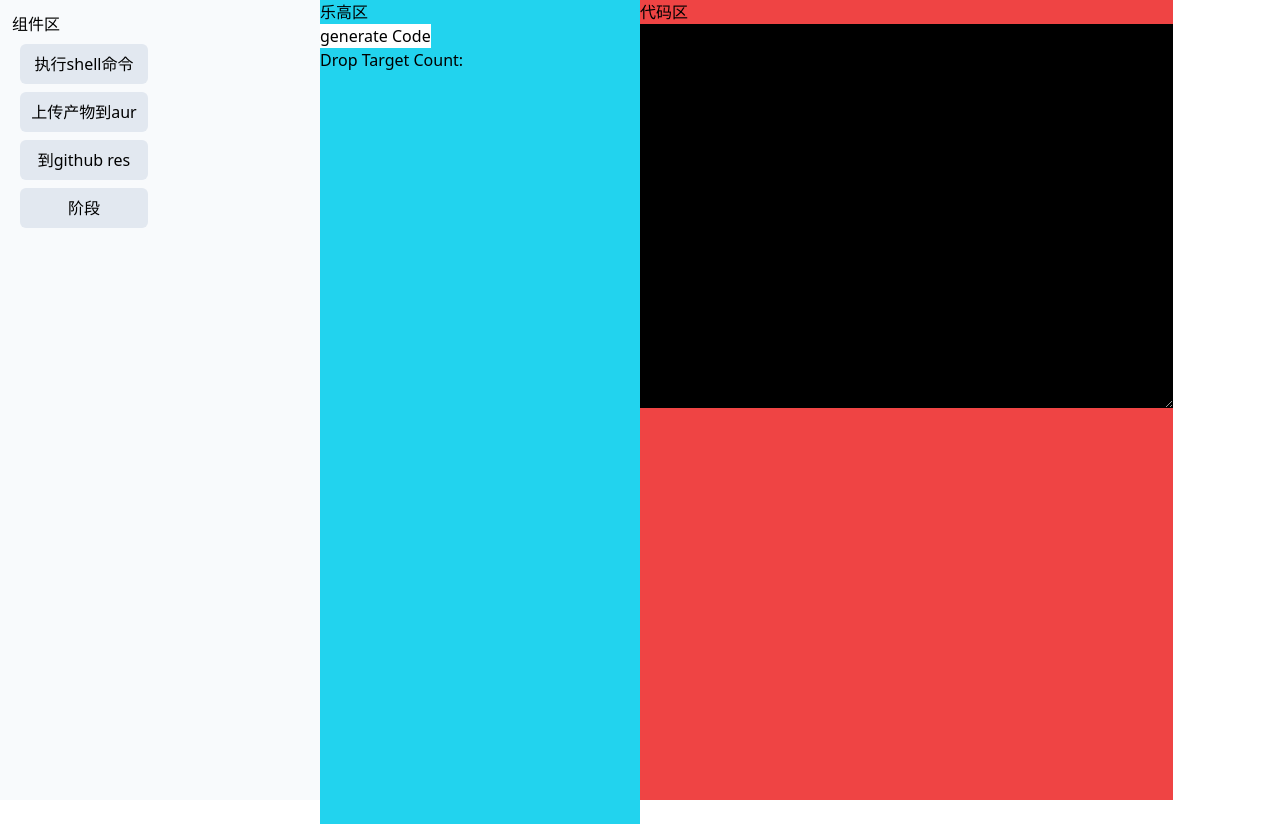
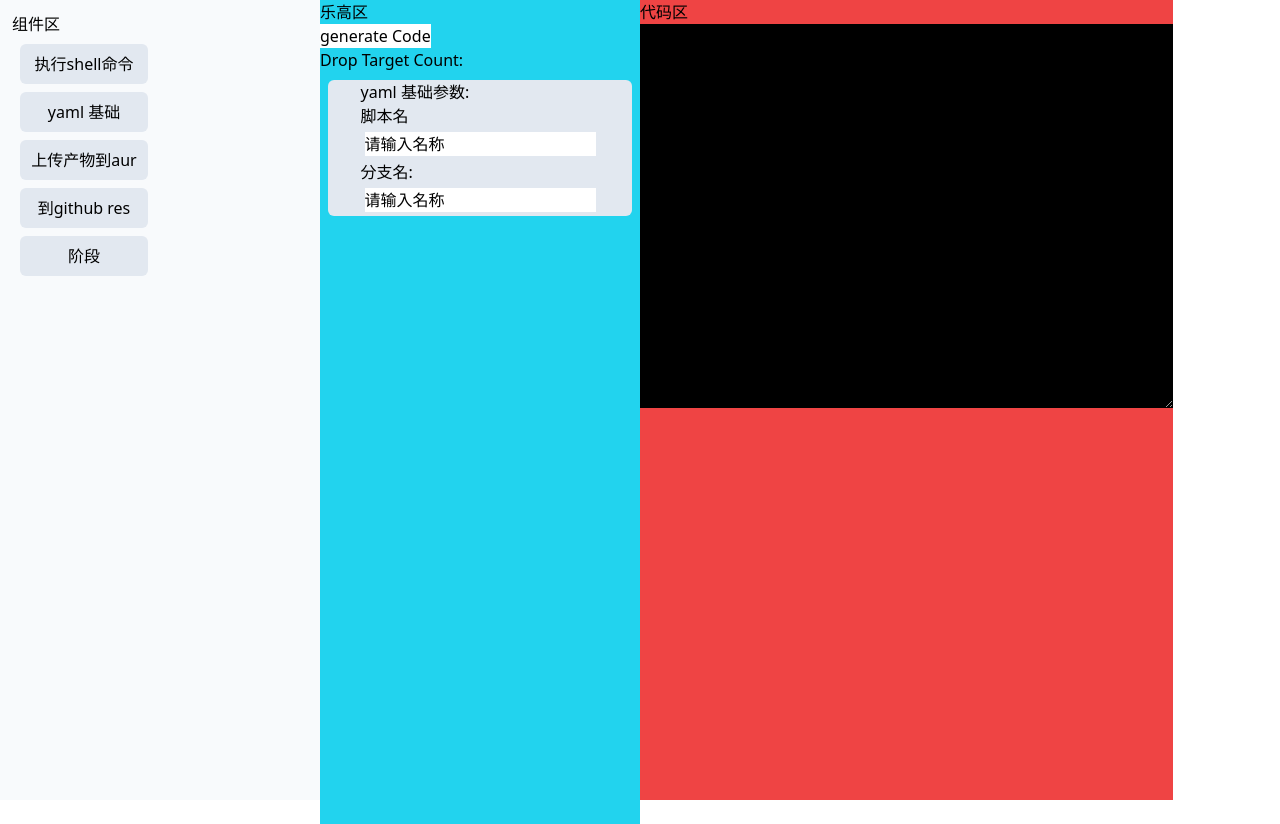
Before and after one commit to CorrectRoadH/workflow-generator, a React app: page / in a window 1280 px wide. Built offline with nearby package versions, Linux system fonts and the light colour scheme; the HTML template or start-up script is replaced by a standard one.

Commit message:
improve(Component): add default component

```diff
--- a/src/components/AppSlice.ts
+++ b/src/components/AppSlice.ts
@@ -5,6 +5,7 @@ import { githubComponentData } from "../data/intData";
 import BoxStructInstance, {
   createBoxInstance,
 } from "../data/BoxStructInstance";
+import githubState from "../data/githubState";
 
 export interface InputValue {
   componentID: number;
@@ -21,7 +22,7 @@ export interface ShowState {
 }
 
 const initialState: ShowState = {
-  presentComponent: new Array<BoxStructInstance>(),
+  presentComponent: githubState,
   dragObejct: {} as BoxStruct,
   ComponentArray: githubComponentData,
   code: "",
--- a/src/components/ShowComponent.tsx
+++ b/src/components/ShowComponent.tsx
@@ -6,9 +6,13 @@ import { ShowBoxProps } from "./ShowBoxProps";
 const ShowComponent = ({ boxdata }: ShowBoxProps) => {
   if (boxdata.componentType === "singleComponent") {
     return <ShowBox boxdata={boxdata} />;
-  } else {
+  }
+
+  if (boxdata.componentType === "container") {
     return <Container boxdata={boxdata} />;
   }
+
+  return <ShowBox boxdata={boxdata} />;
 };
 
 export default ShowComponent;
--- a/src/data/BoxStruct.ts
+++ b/src/data/BoxStruct.ts
@@ -1,5 +1,3 @@
-import BoxStructInstance from "./BoxStructInstance";
-
 export default interface BoxStruct {
   title: string;
   argNum: number;
--- /dev/null
+++ b/src/data/githubState.ts
@@ -0,0 +1,23 @@
+import BoxStructInstance from "./BoxStructInstance";
+
+const githubState: Array<BoxStructInstance> = new Array<BoxStructInstance>();
+githubState.push({
+  id: 0,
+  title: "yaml 基础",
+  argNum: 2,
+  inTop: true,
+  args: ["请输入名称", "请输入名称"],
+  argsTip: ["脚本名", "分支名:"],
+  componentType: "singleComponent",
+  code: `name: $replace0$
+
+  on:
+    push:
+      branches:
+        - $replace1$
+
+  jobs:`,
+  children: [],
+});
+
+export default githubState;
--- a/src/data/intData.ts
+++ b/src/data/intData.ts
@@ -11,6 +11,22 @@ export const githubComponentData = new Array<BoxStruct>(
       - name: $replace0$
         run: |
           $replace1$`,
+    children: [],
+  },
+  {
+    title: "yaml 基础",
+    argNum: 2,
+    args: ["请输入名称", "请输入名称"],
+    argsTip: ["脚本名", "分支名:"],
+    componentType: "singleComponent",
+    code: `name: $replace0$
+
+on:
+  push:
+    branches:
+      - $replace1$
+
+jobs:`,
     children: [],
   },
   {
```
